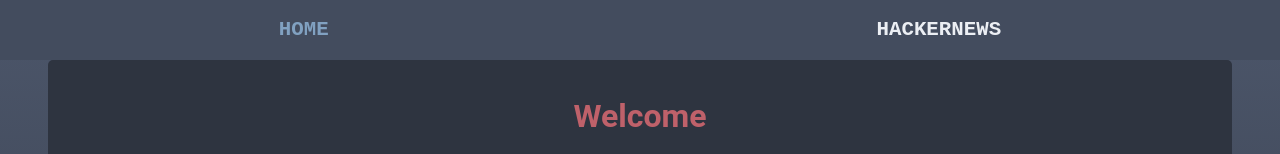
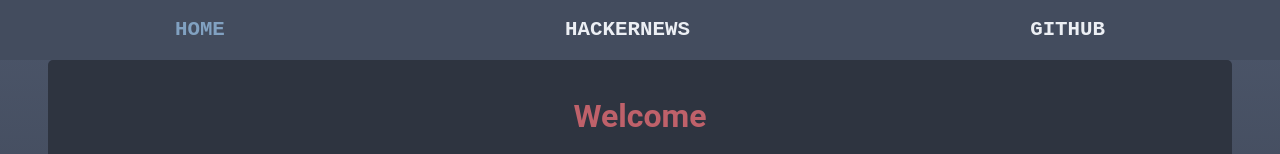
Before and after one commit to brendan-jarvis/svelte, a SvelteKit app: page / in a window 1280 px wide. Shown: the top 154 px of the page. Built offline with nearby package versions, Linux system fonts and the light colour scheme; no server answers; the database is empty.

Commit message:
Add GitHub link (opens in new tab)

```diff
--- a/src/routes/+layout.svelte
+++ b/src/routes/+layout.svelte
@@ -20,11 +20,20 @@
 		href: string;
 		text: string;
 		preload: true | '' | 'hover' | 'off' | null | undefined;
+		target?: string;
+		rel?: string;
 	};
 
 	let routes: Route[] = [
 		{ href: '/', text: 'Home', preload: 'hover' },
-		{ href: '/hackernews', text: 'Hackernews', preload: 'hover' }
+		{ href: '/hackernews', text: 'Hackernews', preload: 'hover' },
+		{
+			href: 'https://github.com/brendan-jarvis',
+			text: 'GitHub',
+			preload: 'hover',
+			target: '_blank',
+			rel: 'noreferrer'
+		}
 	];
 
 	let showSpinner = false;
@@ -46,6 +55,8 @@
 	{#each routes as route}
 		<a
 			href={route.href}
+			target={route.target || null}
+			rel={route.rel || null}
 			data-sveltekit-preload-data={route.preload}
 			class:active={$page.url.pathname === route.href}>{route.text}</a
 		>
```
